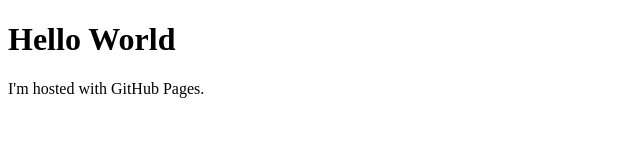
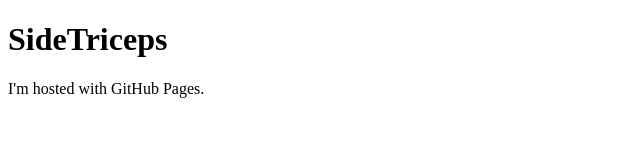
Before and after one commit to SideTriceps/sidetriceps.github.io, a plain HTML site: page index.html in a window 1280 px wide. Shown: the whole page, without its empty margins (0-640 px from the left). Drawn offline with Linux system fonts and the light colour scheme.

Commit message:
Update index.html

```diff
--- a/index.html
+++ b/index.html
@@ -1,7 +1,7 @@
 <!DOCTYPE html>
 <html>
 <body>
-<h1>Hello World</h1>
+<h1>SideTriceps</h1>
 <p>I'm hosted with GitHub Pages.</p>
 </body>
 </html>
```
